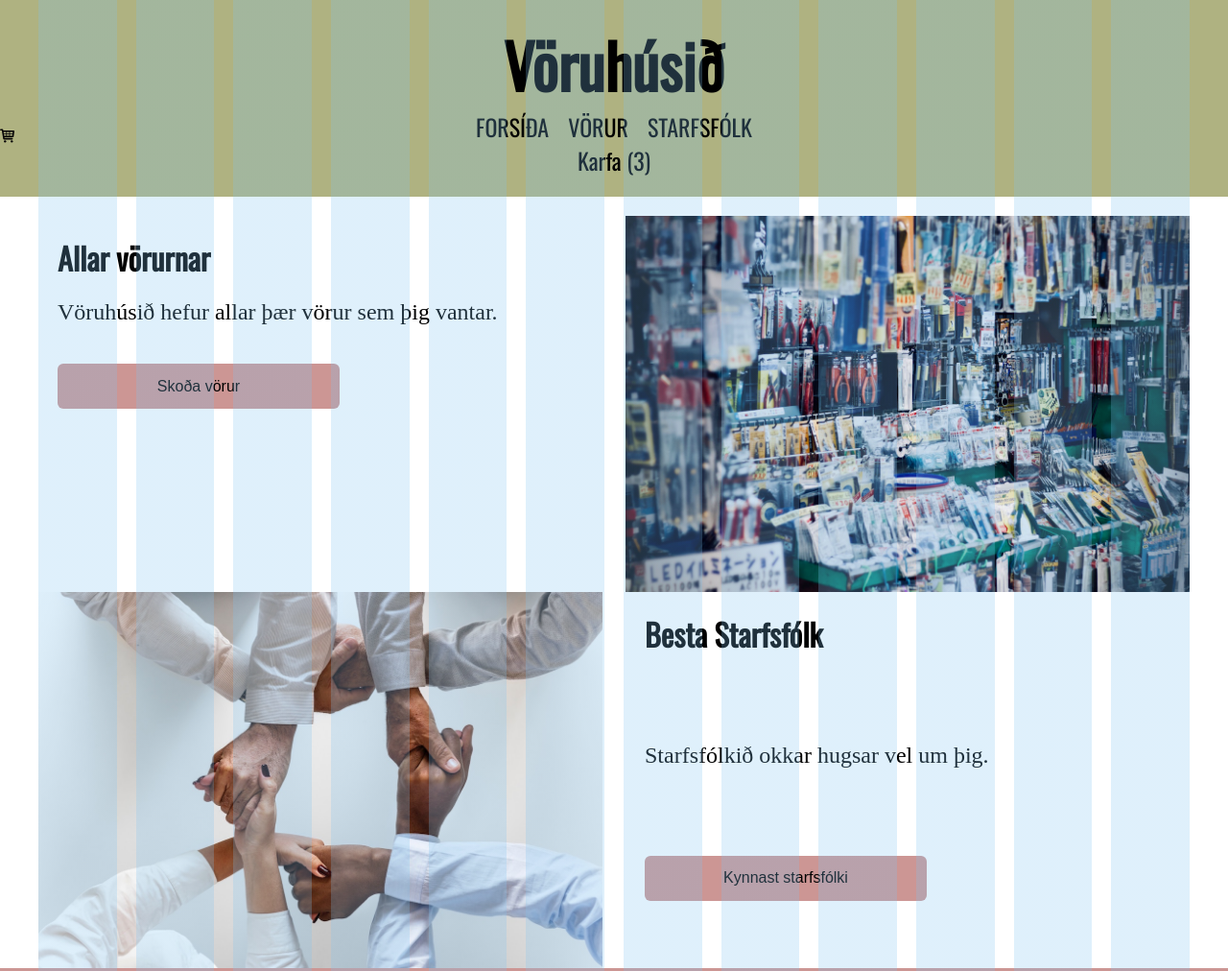
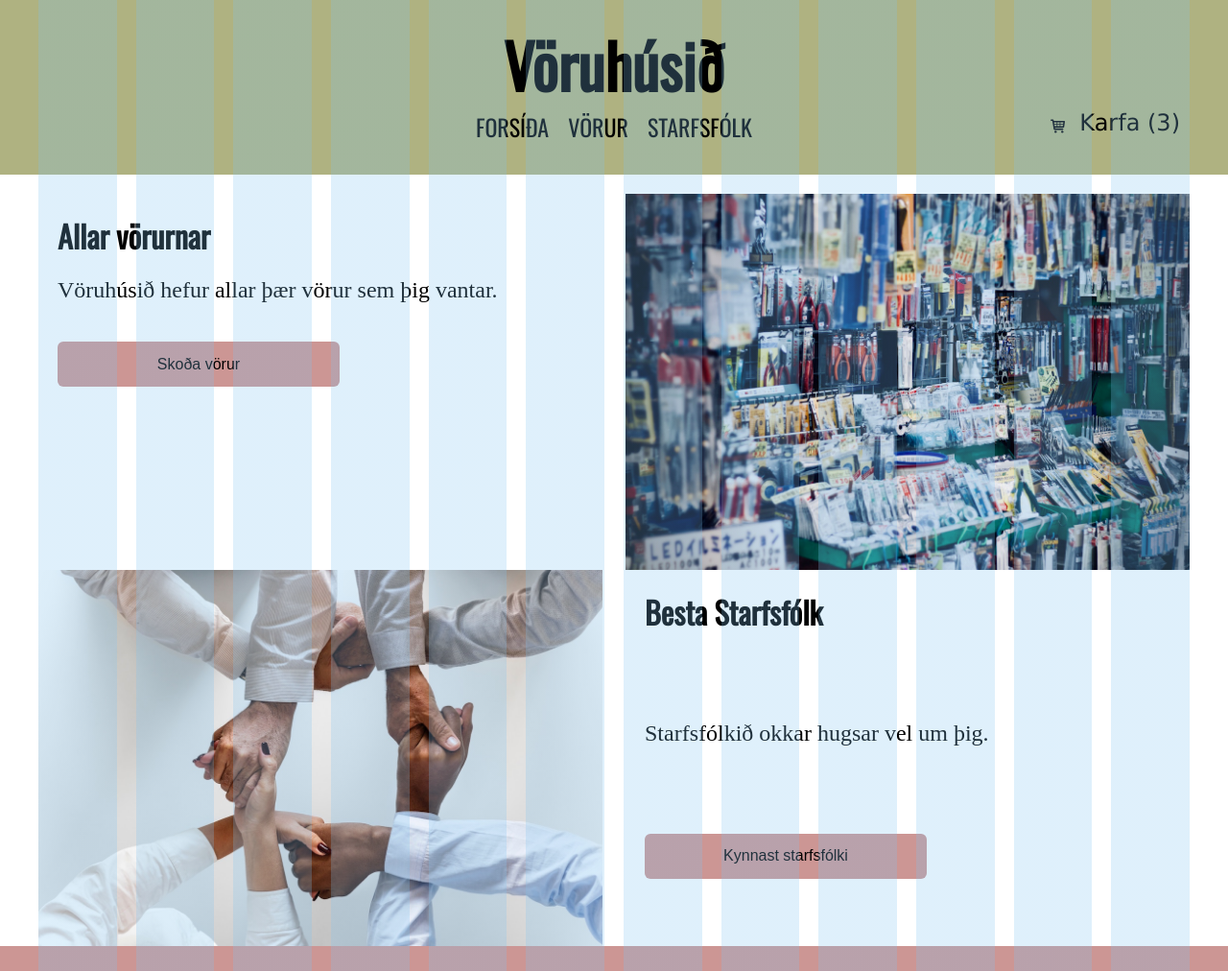
Before and after one commit to hugrun94/Hopverkefni1Vef1, a website: page index.html in a window 1280 px wide. Shown: the top 1012 px of the page at 96% size. Drawn offline with nearby package versions, Linux system fonts and the light colour scheme; files that its build step writes are made by us from their sources.

Commit message:
Header complete

```diff
--- a/index.html
+++ b/index.html
@@ -15,7 +15,7 @@
         <a href="/pages/products.html">VÖRUR</a>
         <a href="/pages/staff.html">STARFSFÓLK</a>
       </div>
-      <div class="cart">
+      <div class="header__cart">
       <img src="img/cart.svg">
       <a href="/pages/cart.html">Karfa (3)</a>
     </div>
--- a/scss/header.scss
+++ b/scss/header.scss
@@ -25,10 +25,10 @@ header{
 		display:flex;
 		flex-direction:row;
 		justify-content:center;
-		width:90%;
+		width:80%;
 		position:absolute;
 		z-index:1;
-		padding-left: 10%;
+		padding-left: 20%;
 	}
 
 	h1{
@@ -52,9 +52,11 @@ header{
 	}
 
 	.header__cart{
+		margin: auto;
 		text-align:right;
 		font-family: fonts(verdana);
 		padding-bottom: $gutter;
+		max-width: 1200px;
 	}
 
 	img{
```
Also changed, not shown: pages/products.html (+1 -1 lines), pages/staff.html (+1 -1 lines), scss/config.scss (line endings or trailing spaces).
